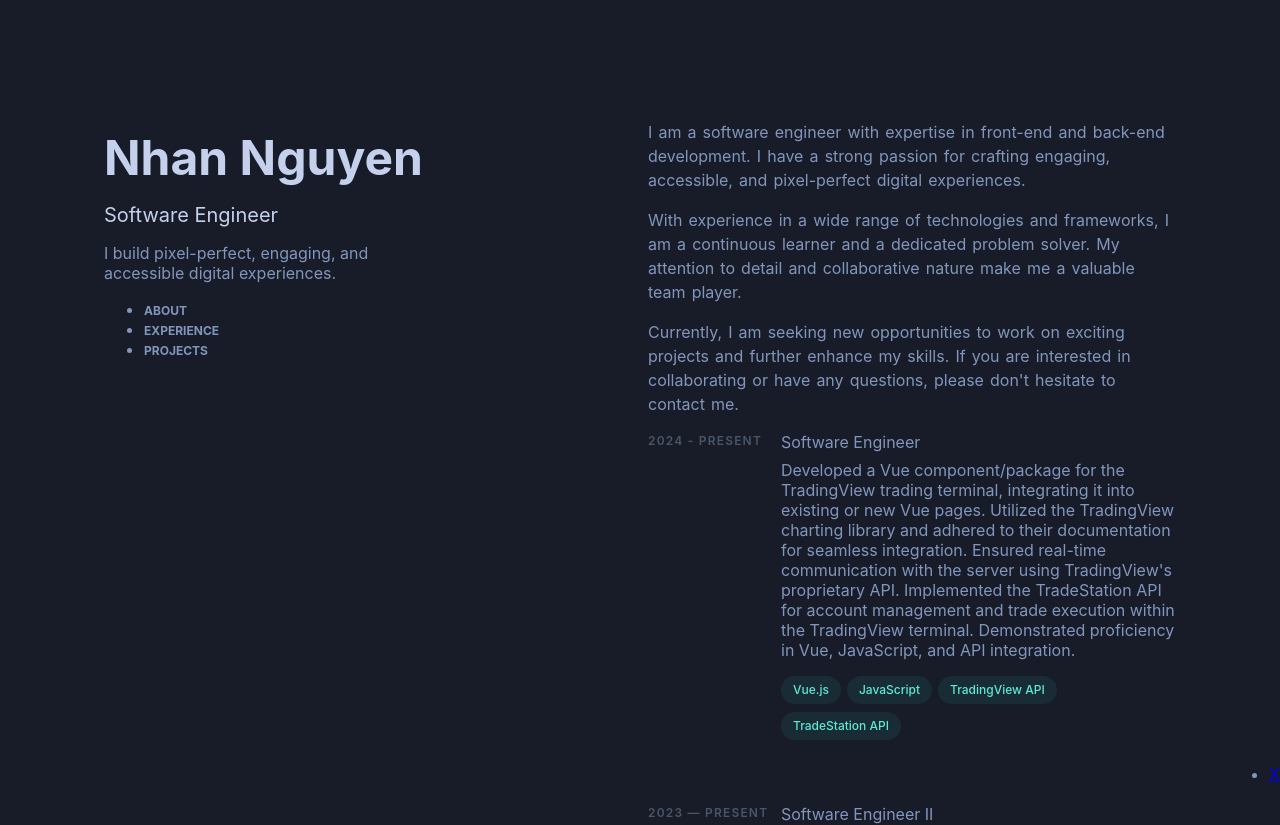
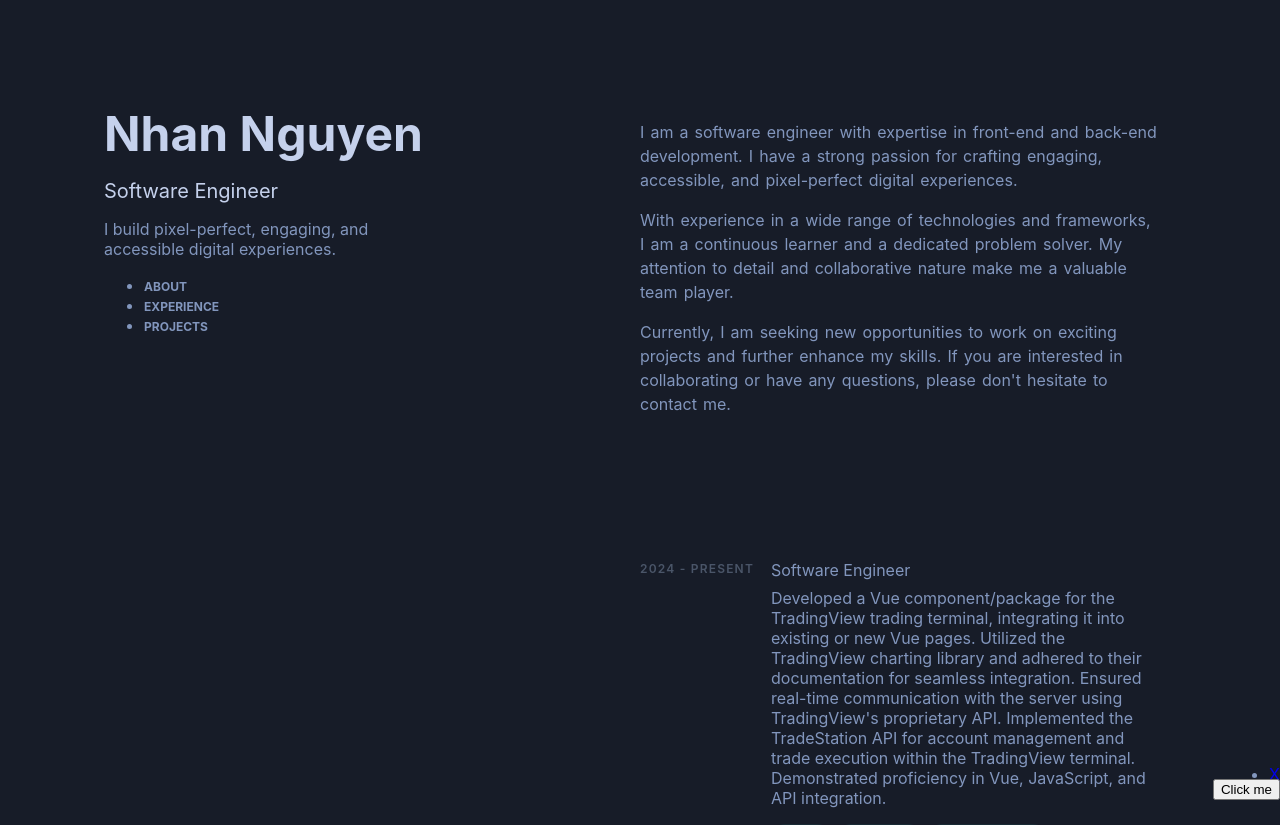
Before and after one commit to nathannewyen/nathan-v3, a Next.js app: page / in a window 1280 px wide. Shown: the top 825 px of the page. Built offline with nearby package versions, Linux system fonts and the light colour scheme.

Commit message:
update styles

```diff
--- /dev/null
+++ b/src/components/Button/Button.tsx
@@ -0,0 +1,12 @@
+import React from "react";
+import { StyledButtonContainer, StyledButton } from "@styles/button/ButtonStyle";
+
+const Button = () => {
+    return (
+        <StyledButtonContainer>
+            <StyledButton>Click me</StyledButton>
+        </StyledButtonContainer>
+    );
+}
+
+export default Button;
--- a/src/components/Main.tsx
+++ b/src/components/Main.tsx
@@ -3,7 +3,10 @@ import About from "./About/About";
 import Projects from "./Projects/Projects";
 import styled from "styled-components";
 
-const Container = styled.div``
+const Container = styled.div`
+  padding: 6rem 0;
+  width: 50%;
+`
 
 const Main = () => {
     return (
--- a/src/pages/Home.tsx
+++ b/src/pages/Home.tsx
@@ -1,8 +1,9 @@
 'use client'
 
 import React from 'react';
-import Navbar from '@/components/Navbar';
-import Main from '@/components/Main';
+import Navbar from '@components/Navbar';
+import Main from '@components/Main';
+import Button from '@/components/Button/Button';
 import { Container, StyledHomeContainer } from '@/styles/home/HomeStyle';
 
 const Home = () => {
@@ -11,6 +12,7 @@ const Home = () => {
             <StyledHomeContainer>
                 <Navbar />
                 <Main />
+                <Button />
             </StyledHomeContainer>
         </Container>
     );
--- a/src/styles/about/AboutStyle.ts
+++ b/src/styles/about/AboutStyle.ts
@@ -1,6 +1,17 @@
 import styled from 'styled-components';
 
 const Container = styled.div`
+  scroll-margin-top: 4rem;
+  margin-bottom: 4rem;
+
+    @media (min-width: 768px) {
+      margin-bottom: 6rem;
+    }
+
+    @media (min-width: 1024px) {
+      scroll-margin-top: 6rem;
+      margin-bottom: 9rem;
+    }
 `;
 
 const StyledAboutContainer = styled.div`
--- /dev/null
+++ b/src/styles/button/ButtonStyle.ts
@@ -0,0 +1,13 @@
+import styled from 'styled-components';
+
+const StyledButtonContainer = styled.div`
+`
+
+const StyledButton = styled.button`
+  position: absolute;
+  bottom: 0;
+  right: 0;
+  display: inline-flex;
+`
+
+export { StyledButtonContainer, StyledButton };
--- a/src/styles/home/HomeStyle.ts
+++ b/src/styles/home/HomeStyle.ts
@@ -4,27 +4,22 @@ const Container = styled.div`
   margin-left: auto;
   margin-right: auto;
   min-height: 100vh;
-  max-width: 100vw;
-  padding: 6rem;
+  max-width: 1280px;
 `;
 
 const StyledHomeContainer = styled.div`
-  display: flex;
-  justify-content: space-between;
-  gap: 1rem;
+  padding: 3rem 1.5rem;
 
-  > * {
-    flex: 1;
+  @media (min-width: 768px) {
+    padding: 5rem 3rem;
   }
 
   @media (min-width: 1024px) {
     display: flex;
+    flex-direction: row;
     justify-content: space-between;
     gap: 1rem;
-
-    > * {
-      flex: 1;
-    }
+    padding: 0 6rem;
   }
 `;
 
--- a/src/styles/navbar/NavbarStyle.ts
+++ b/src/styles/navbar/NavbarStyle.ts
@@ -15,15 +15,14 @@ const StyledHead = styled.div`
 
 const StyledNavbarComponent = styled.header`
   @media (min-width: 1024px) {
+    padding: 6rem 0;
+    justify-content: space-between;
+    flex-direction: column;
+    width: 50%;
+    max-height: 100vh;
+    display: flex;
+    top: 0;
     position: sticky;
-    top: 0;
-    display: flex;
-    max-height: 100vh;
-    width: 50%;
-    flex-direction: column;
-    justify-content: space-between;
-    padding-top: 24px;
-    padding-bottom: 24px;
   }
 `;
 
```
